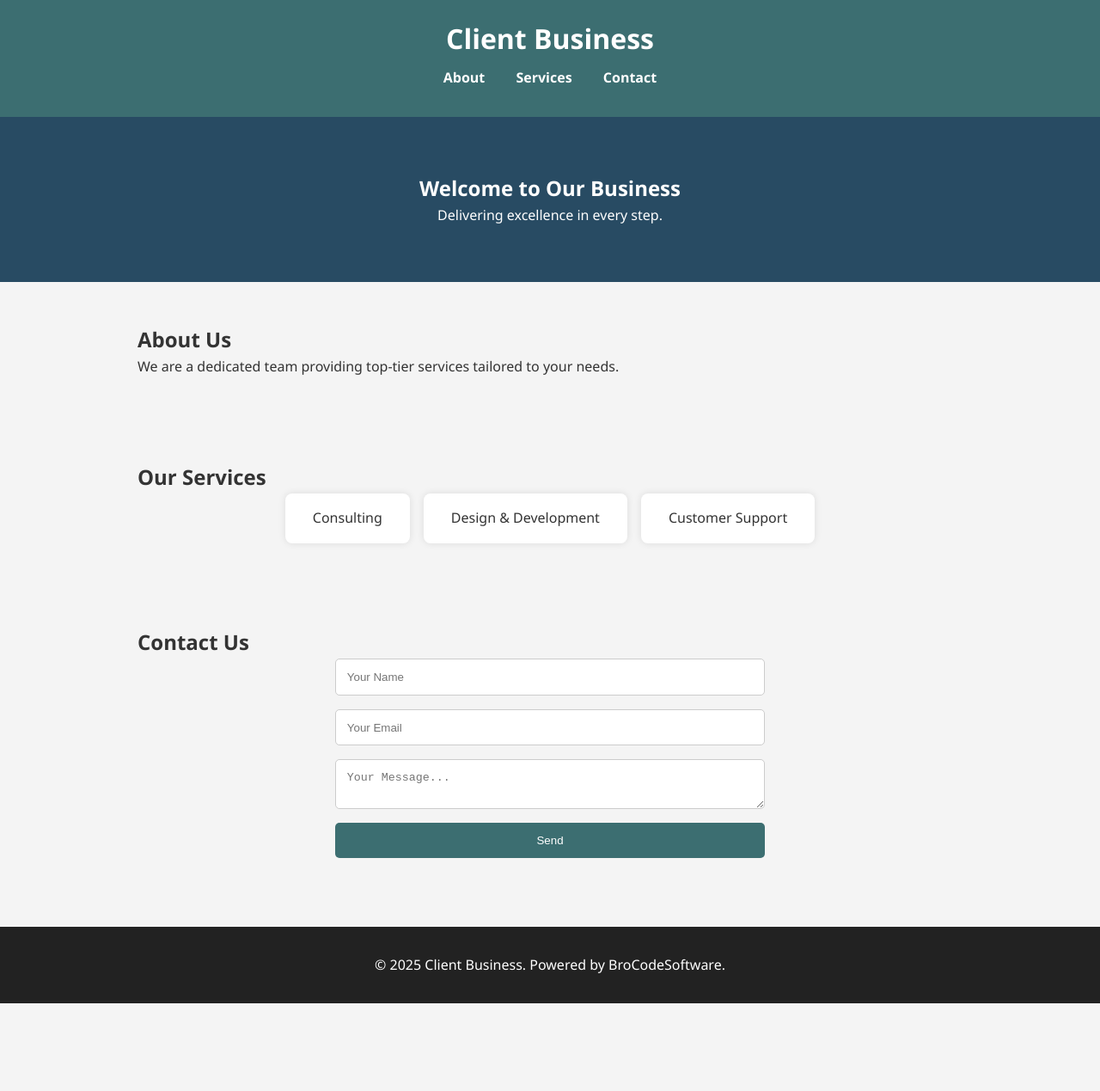
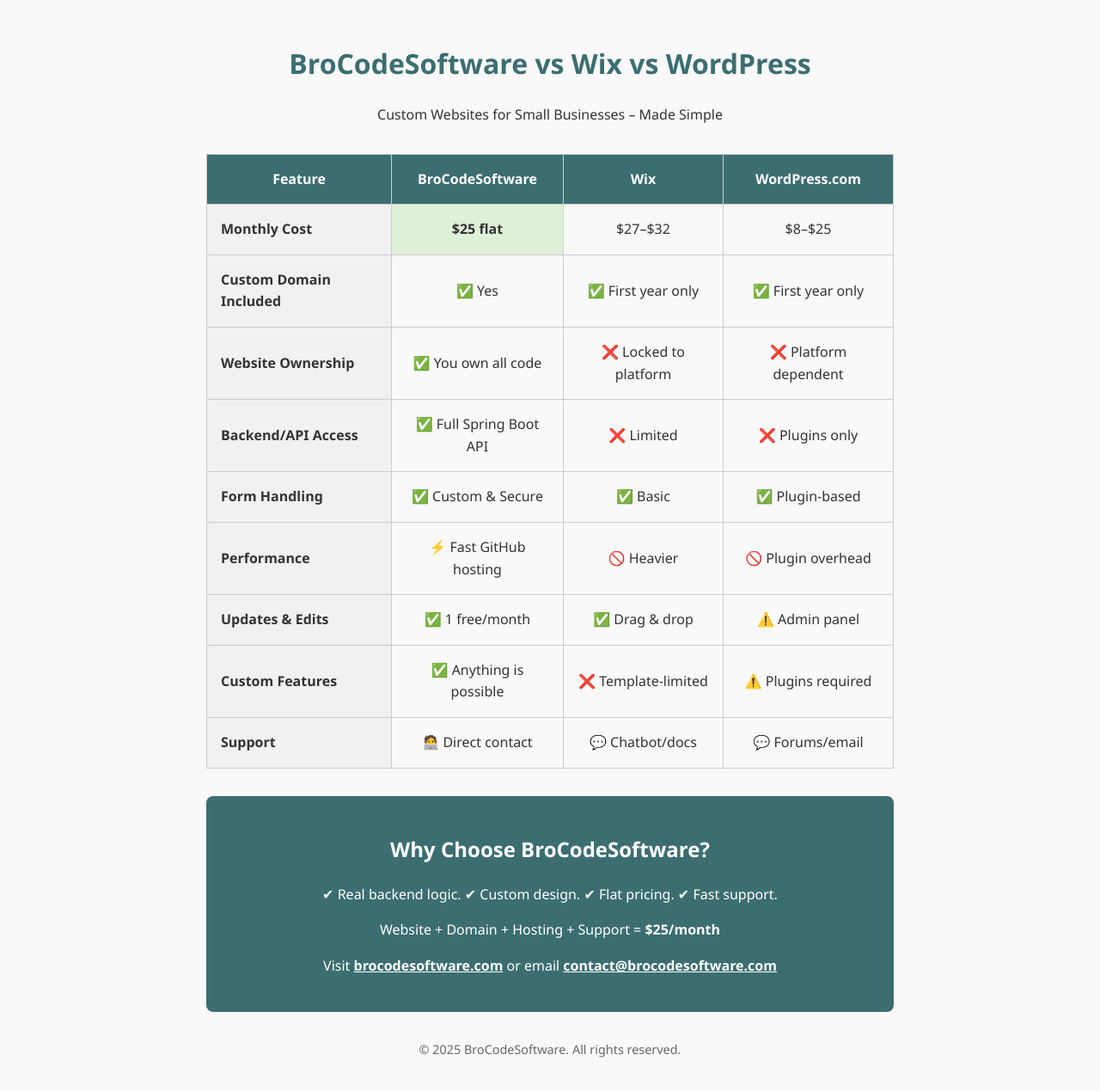
Before and after one commit to BroCodeSoftware/WebsiteTemplates, a plain HTML site: page index.html in a window 1280 px wide. Shown: the part 13-1282 px from the top of the page at 86% size. Before the commit the page ends 1180 px from the top, so only its background shows below. Drawn offline with Linux system fonts and the light colour scheme.

Commit message:
Templates folder and working on landing page

```diff
--- a/index.html
+++ b/index.html
@@ -2,63 +2,165 @@
 <html lang="en">
 <head>
   <meta charset="UTF-8" />
-  <meta name="viewport" content="width=device-width, initial-scale=1.0" />
-  <title>Client Business</title>
-  <link rel="stylesheet" href="styles.css" />
+  <meta name="viewport" content="width=device-width, initial-scale=1.0"/>
+  <title>BroCodeSoftware vs Wix vs WordPress</title>
+  <style>
+    body {
+      font-family: 'Segoe UI', sans-serif;
+      background: #f9f9f9;
+      color: #333;
+      padding: 2rem;
+      line-height: 1.6;
+    }
+
+    header {
+      text-align: center;
+      margin-bottom: 2rem;
+    }
+
+    header h1 {
+      color: #3c6e71;
+    }
+
+    table {
+      width: 100%;
+      border-collapse: collapse;
+      margin-bottom: 2rem;
+    }
+
+    th, td {
+      border: 1px solid #ccc;
+      padding: 1rem;
+      text-align: center;
+    }
+
+    th {
+      background: #3c6e71;
+      color: white;
+    }
+
+    td:first-child {
+      text-align: left;
+      background: #f1f1f1;
+      font-weight: bold;
+    }
+
+    .highlight {
+      background: #dff0d8;
+      font-weight: bold;
+    }
+
+    section {
+      max-width: 800px;
+      margin: auto;
+    }
+
+    .cta {
+      text-align: center;
+      background: #3c6e71;
+      color: white;
+      padding: 1.5rem;
+      border-radius: 8px;
+    }
+
+    .cta a {
+      color: white;
+      font-weight: bold;
+      text-decoration: underline;
+    }
+
+    footer {
+      text-align: center;
+      margin-top: 2rem;
+      font-size: 0.9rem;
+      color: #666;
+    }
+  </style>
 </head>
 <body>
   <header>
-    <div class="container">
-      <h1>Client Business</h1>
-      <nav>
-        <a href="#about">About</a>
-        <a href="#services">Services</a>
-        <a href="#contact">Contact</a>
-      </nav>
-    </div>
+    <h1>BroCodeSoftware vs Wix vs WordPress</h1>
+    <p>Custom Websites for Small Businesses – Made Simple</p>
   </header>
 
-  <section id="hero">
-    <div class="container">
-      <h2>Welcome to Our Business</h2>
-      <p>Delivering excellence in every step.</p>
-    </div>
-  </section>
+  <section>
+    <table>
+      <thead>
+        <tr>
+          <th>Feature</th>
+          <th>BroCodeSoftware</th>
+          <th>Wix</th>
+          <th>WordPress.com</th>
+        </tr>
+      </thead>
+      <tbody>
+        <tr>
+          <td>Monthly Cost</td>
+          <td class="highlight">$25 flat</td>
+          <td>$27–$32</td>
+          <td>$8–$25</td>
+        </tr>
+        <tr>
+          <td>Custom Domain Included</td>
+          <td>✅ Yes</td>
+          <td>✅ First year only</td>
+          <td>✅ First year only</td>
+        </tr>
+        <tr>
+          <td>Website Ownership</td>
+          <td>✅ You own all code</td>
+          <td>❌ Locked to platform</td>
+          <td>❌ Platform dependent</td>
+        </tr>
+        <tr>
+          <td>Backend/API Access</td>
+          <td>✅ Full Spring Boot API</td>
+          <td>❌ Limited</td>
+          <td>❌ Plugins only</td>
+        </tr>
+        <tr>
+          <td>Form Handling</td>
+          <td>✅ Custom & Secure</td>
+          <td>✅ Basic</td>
+          <td>✅ Plugin-based</td>
+        </tr>
+        <tr>
+          <td>Performance</td>
+          <td>⚡ Fast GitHub hosting</td>
+          <td>🚫 Heavier</td>
+          <td>🚫 Plugin overhead</td>
+        </tr>
+        <tr>
+          <td>Updates & Edits</td>
+          <td>✅ 1 free/month</td>
+          <td>✅ Drag & drop</td>
+          <td>⚠️ Admin panel</td>
+        </tr>
+        <tr>
+          <td>Custom Features</td>
+          <td>✅ Anything is possible</td>
+          <td>❌ Template-limited</td>
+          <td>⚠️ Plugins required</td>
+        </tr>
+        <tr>
+          <td>Support</td>
+          <td>🧑‍💻 Direct contact</td>
+          <td>💬 Chatbot/docs</td>
+          <td>💬 Forums/email</td>
+        </tr>
+      </tbody>
+    </table>
 
-  <section id="about">
-    <div class="container">
-      <h2>About Us</h2>
-      <p>We are a dedicated team providing top-tier services tailored to your needs.</p>
-    </div>
-  </section>
-
-  <section id="services">
-    <div class="container">
-      <h2>Our Services</h2>
-      <ul class="service-list">
-        <li>Consulting</li>
-        <li>Design & Development</li>
-        <li>Customer Support</li>
-      </ul>
-    </div>
-  </section>
-
-  <section id="contact">
-    <div class="container">
-      <h2>Contact Us</h2>
-      <form method="POST" action="https://api.brocodesoftware.com/contact">
-        <input type="text" name="name" placeholder="Your Name" required />
-        <input type="email" name="email" placeholder="Your Email" required />
-        <textarea name="message" placeholder="Your Message..." required></textarea>
-        <button type="submit">Send</button>
-      </form>
+    <div class="cta">
+      <h2>Why Choose BroCodeSoftware?</h2>
+      <p>✔ Real backend logic. ✔ Custom design. ✔ Flat pricing. ✔ Fast support.</p>
+      <p>Website + Domain + Hosting + Support = <strong>$25/month</strong></p>
+      <p>Visit <a href="https://brocodesoftware.com" target="_blank">brocodesoftware.com</a> or email <a href="mailto:contact@brocodesoftware.com">contact@brocodesoftware.com</a></p>
     </div>
   </section>
 
   <footer>
-    <div class="container">
-      <p>© 2025 Client Business. Powered by BroCodeSoftware.</p>
-    </div>
+    &copy; 2025 BroCodeSoftware. All rights reserved.
   </footer>
 </body>
 </html>
```
Also changed, not shown: Templates/template1.html (added, +64 -0 lines), Templates/template1.css (renamed from styles.css).
